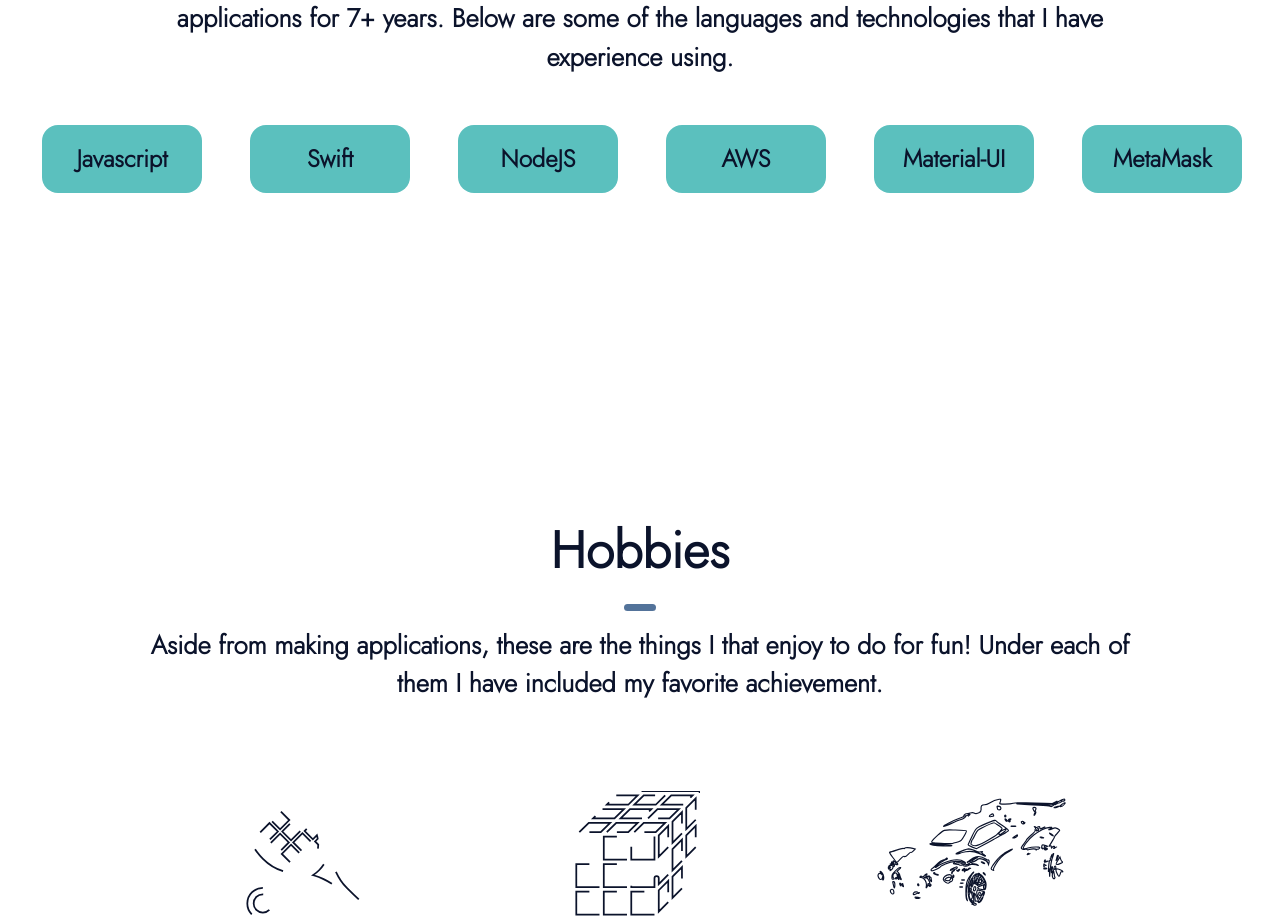
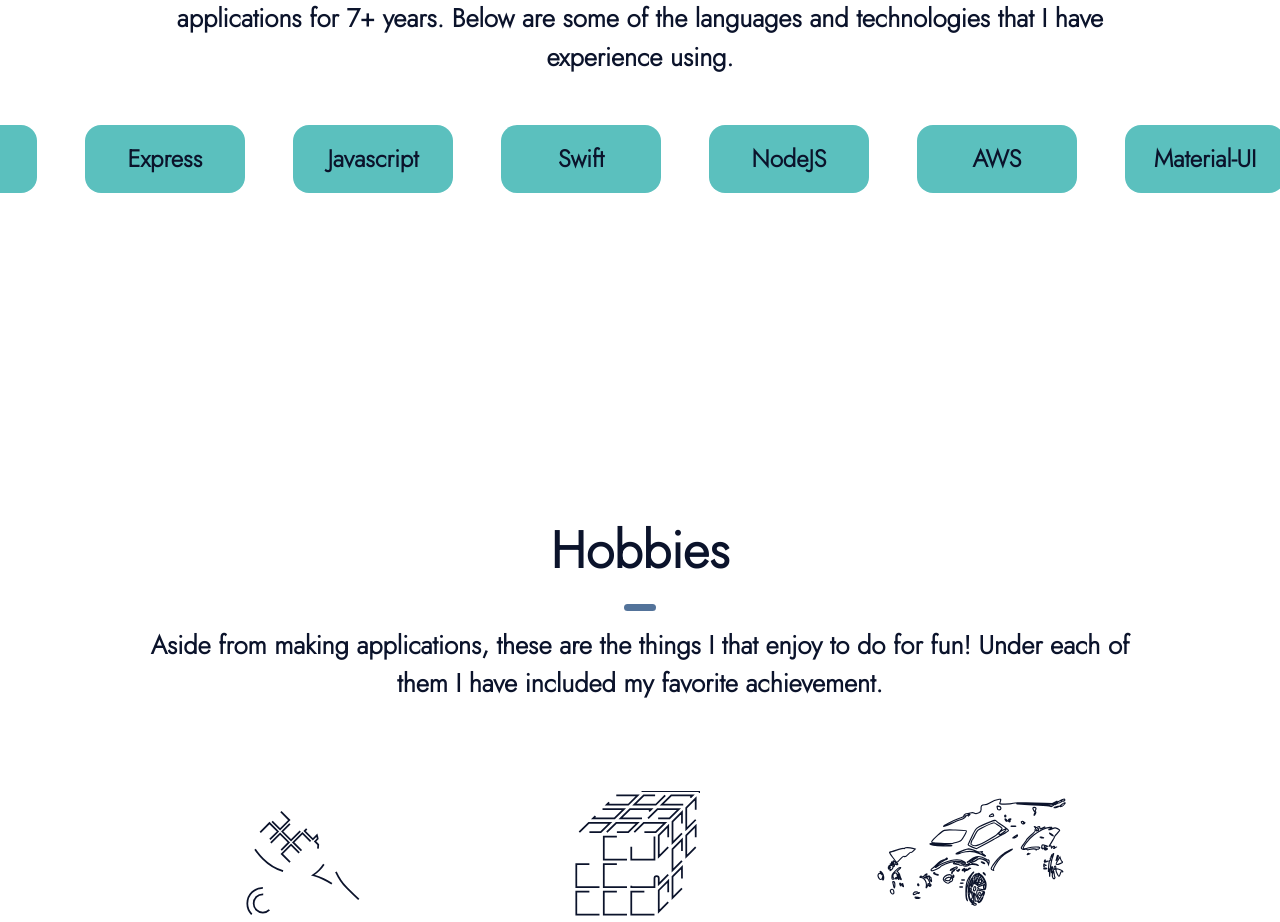
Before and after one commit to Maximilian-Oberholtzer/maximilian-portfolio, a React (Create React App) app: page / in a window 1280 px wide. Shown: the part 1180-2102 px from the top of the page. Built offline with nearby package versions, Linux system fonts and the light colour scheme.

Commit message:
added more styling for about section conveyor belt

```diff
--- a/src/components/Main.js
+++ b/src/components/Main.js
@@ -16,7 +16,7 @@ const Main = () => {
     <div
       style={{
         backgroundColor: theme.palette.background.main,
-        overflowY: "hidden",
+        overflow: "hidden",
       }}
     >
       {showSideAnchor ? <></> : <SideAnchorLinks />}
--- a/src/components/sections/About.js
+++ b/src/components/sections/About.js
@@ -27,17 +27,31 @@ const About = () => {
     "Kubernetes",
     "Git",
     "Express",
+
+    "Javascript",
+    "Swift",
+    "NodeJS",
+    "AWS",
+    "Material-UI",
+    "MetaMask",
+    "Java",
+    "PostgresSQL",
+    "Solidity",
+    "ReactJS",
+    "Kubernetes",
+    "Git",
+    "Express",
   ];
 
   useEffect(() => {
     const intervalId = setInterval(() => {
       console.log(leftPosition);
-      if (leftPosition > -800) {
+      if (leftPosition > -890) {
         setLeftPosition((prevPosition) => prevPosition - 1);
       } else {
-        setLeftPosition(0);
+        setLeftPosition(200);
       }
-    }, 10);
+    }, 8);
     return () => clearInterval(intervalId);
   }, [leftPosition]);
 
@@ -63,7 +77,6 @@ const About = () => {
                   display: "flex",
                   marginTop: "3rem",
                   position: "relative",
-                  width: "50vw",
                   left: `${leftPosition}px`,
                 }}
               >
```
